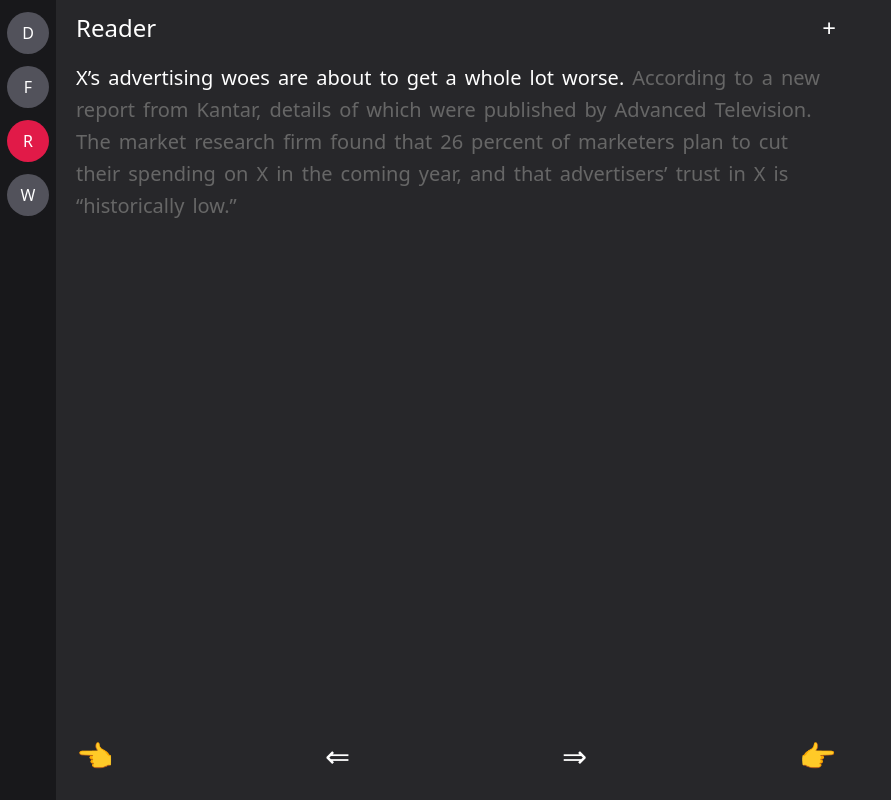
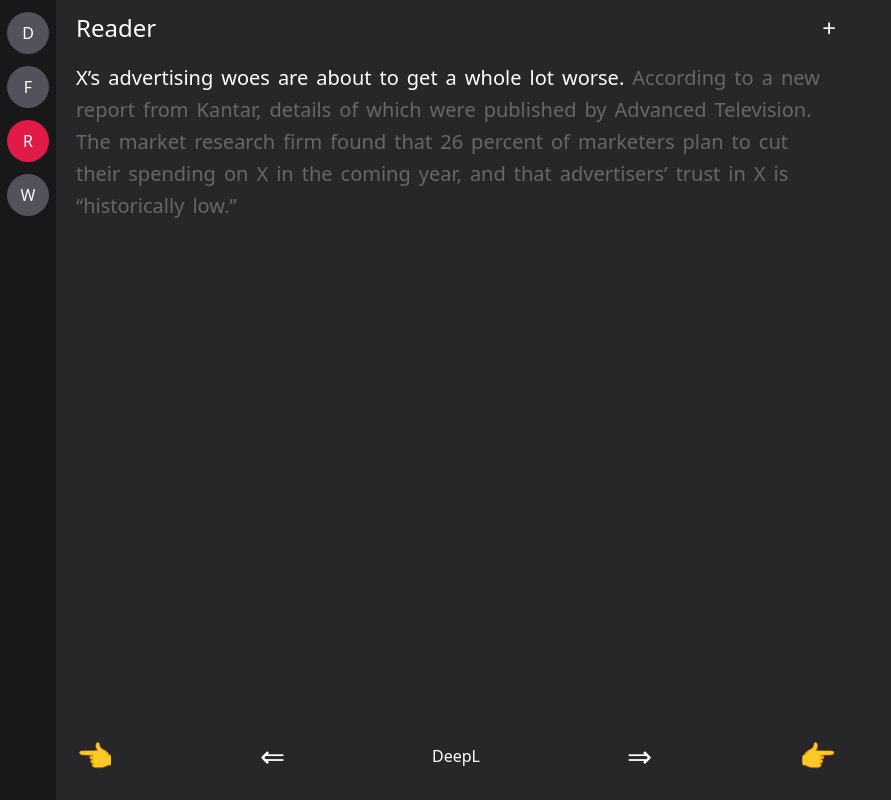
Before and after one commit to na-ah/WordBucket, a Next.js app: page /reader in a window 1280 px wide. Shown: the whole page, without its empty margins (0-891 px from the left). Built offline with nearby package versions, Linux system fonts and the light colour scheme; no server answers.

Commit message:
feat: /readerでsentenceのDeepL機能を追加

```diff
--- a/components/reader/readerButtons.tsx
+++ b/components/reader/readerButtons.tsx
@@ -1,6 +1,7 @@
 import { ReaderButtonProps } from "@/types/types";
 
 export default function ReaderButtons({
+  currentSentence,
   sentenceIndexDecrease,
   sentenceIndexIncrease,
   paragraphIndexDecrease,
@@ -20,6 +21,18 @@
       >
         ⇐
       </button>
+      <button>
+        <a
+          href={`${
+            "https://www.deepl.com/ja/translator#en/ja/" +
+            encodeURIComponent(currentSentence)
+          }`}
+          target="_blank"
+          rel="noopener noreferrer"
+        >
+          DeepL
+        </a>
+      </button>
       <button
         className="text-3xl"
         onClick={sentenceIndexIncrease}
--- a/types/types.ts
+++ b/types/types.ts
@@ -259,6 +259,7 @@
 }
 
 export interface ReaderButtonProps {
+  currentSentence: string;
   sentenceIndexDecrease: () => void;
   sentenceIndexIncrease: () => void;
   paragraphIndexDecrease: () => void;
```
